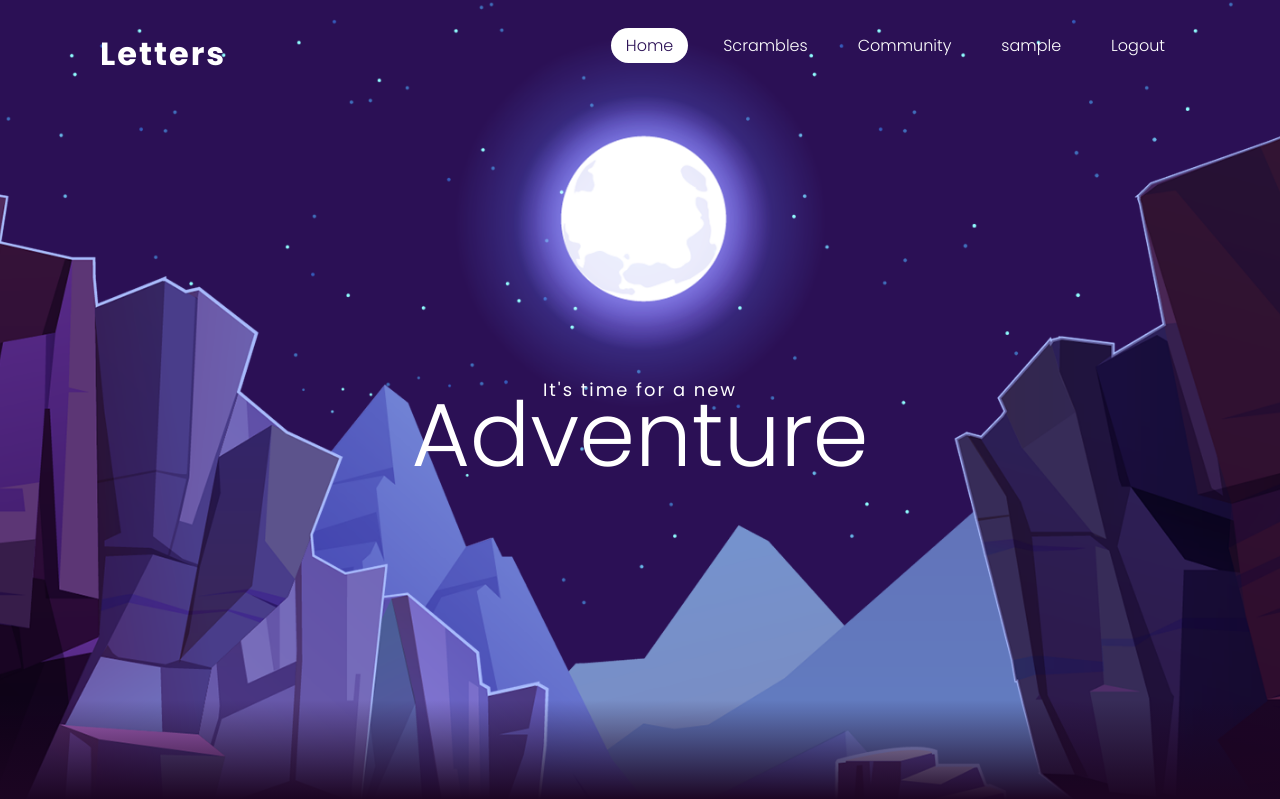
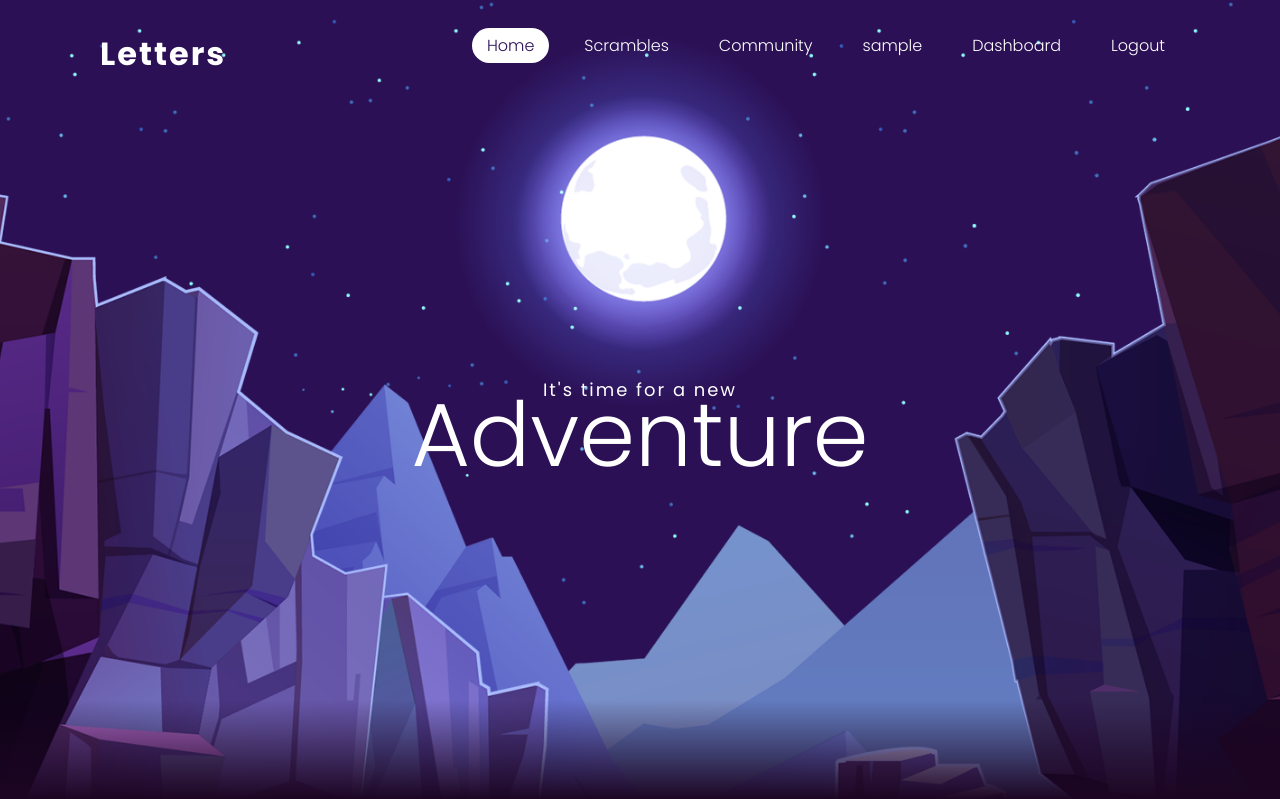
Before and after one commit to volinh911/Letters.PHP, a PHP site: page /index.php in a window 1280 px wide. Shown: the top 799 px of the page. Run offline with PHP 8.4, Linux system fonts and the light colour scheme; the visitor is signed in with stand-in values (Sample User, id 1); some libraries are stand-ins or nearby versions.

Commit message:
dashboard nav

```diff
--- a/controllers/users.php
+++ b/controllers/users.php
@@ -160,7 +160,6 @@
         }
 
         if (isset($_GET['delete_id'])) {
-                //$count = delete('users', $_GET['delete_id']);
                 $user_id=$_GET['delete_id'];
                 $sql="DELETE FROM users WHERE user_id= ?";
                 $stmt=$conn->prepare($sql);
--- a/index.php
+++ b/index.php
@@ -42,6 +42,7 @@ session_start();
             <li><a href="#">Community</a></li>
             <?php if (isset($_SESSION['user_id'])) : ?>
                 <li><a href="#"><?php echo $_SESSION['username']; ?></a></li>
+                <li><a href="dashboard.php">Dashboard</a></li>
                 <li><a href="logout.php">Logout</a></li>
             <?php else : ?>
                 <li><a href="login.php">Sign In</a></li>
```
Also changed, not shown: dashboard.php (+1 -7 lines).
